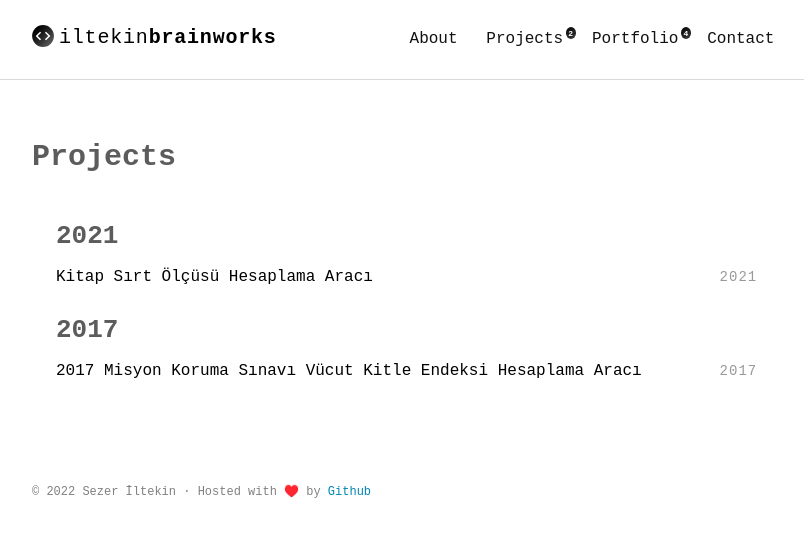
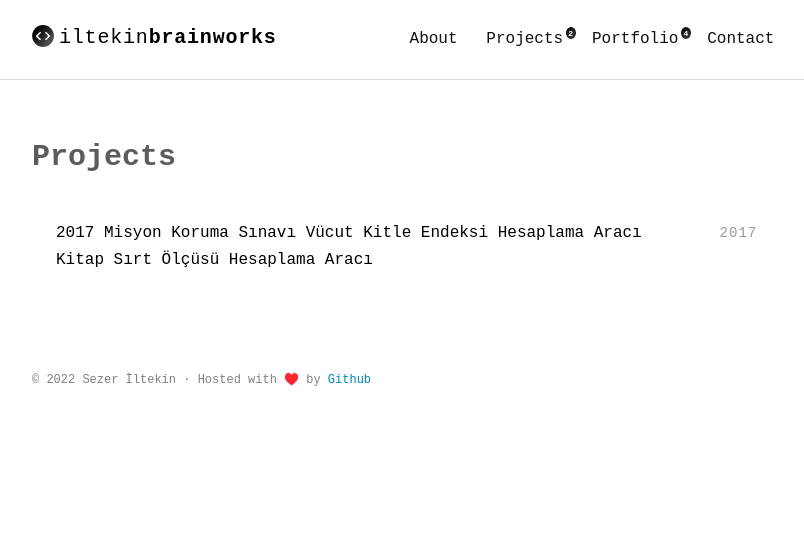
Before and after one commit to iltekin/iltekin.github.io, a Jekyll site: the page built from projects.html, in a window 1280 px wide. Shown: the top 537 px of the page, without its empty margins (232-1036 px from the left). Built offline with Jekyll 4.4.1, drawn with Linux system fonts in a browser that asks for light colours; some web fonts are replaced.

```diff
--- a/projects.html
+++ b/projects.html
@@ -7,17 +7,8 @@ permalink: /projects/
 <section class="post-list">
   <div class="container">
     {% for post in site.projects reversed %}
-      {% unless post.next %}
-        <h2 class="category-title">{{ post.date | date: '%Y' }}</h2>
-      {% else %}
-        {% capture year %}{{ post.date | date: '%Y' }}{% endcapture %}
-        {% capture nyear %}{{ post.next.date | date: '%Y' }}{% endcapture %}
-        {% if year != nyear %}
-          <h2 class="category-title">{{ post.date | date: '%Y' }}</h2>
-        {% endif %}
-      {% endunless %}
       <article class="post-item">
-        <span class="post-meta date-label">{{ post.date | date: "%Y" }}</span>
+        <span class="post-meta date-label">{{ post.year }}</span>
         <div class="article-title"><a class="post-link" href="{{ post.url | prepend: site.baseurl | prepend: site.url }}">{{ post.title }}</a></div>
       </article>
     {% endfor %}
```
Also changed, not shown: _layouts/project.html (added, +16 -0 lines), _projects/misyon-koruma-sinavi-vucut-kitle-endeksi.md (renamed from _projects/2017-01-01-misyon-koruma-sinavi-vucut-kitle-endeksi.md, +4 -3 lines).
